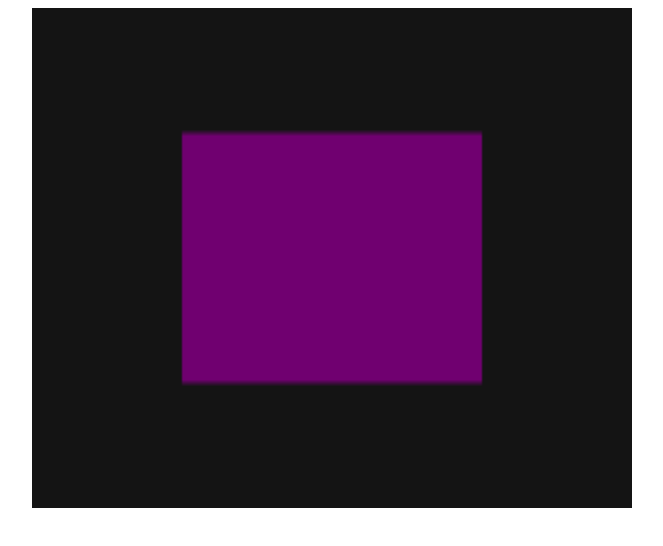
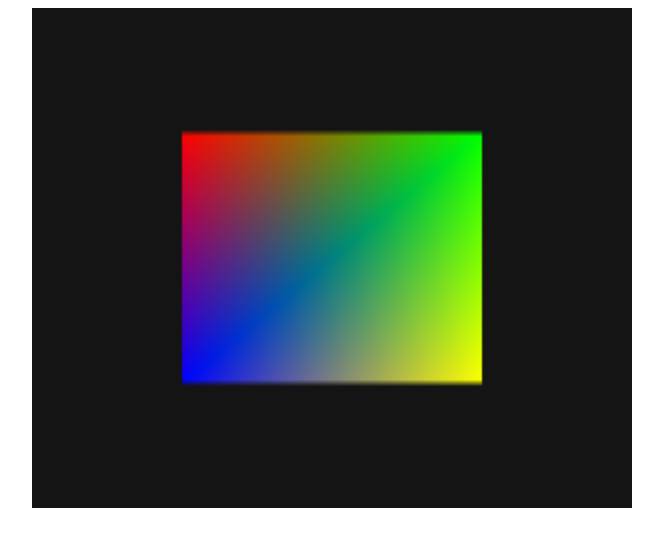
Before and after one commit to Mouri69/WebGL, a plain HTML site: page Square/index.html in a window 1280 px wide. Shown: the whole page, without its empty margins (292-955 px from the left). Drawn offline with Linux system fonts and the light colour scheme.

Commit message:
adding gradient

```diff
--- a/Square/index.html
+++ b/Square/index.html
@@ -8,6 +8,6 @@
 </head>
 <body>
     <canvas id="demo-canvas"></canvas>
-    <script src="script.js"></script>
+    <script src="script2.js"></script>
 </body>
 </html>
--- /dev/null
+++ b/Square/script2.js
@@ -0,0 +1,93 @@
+function showError(message) {
+    console.error(message);  // Logs the error to the console
+    alert(message);          // Optionally shows an alert with the error message
+}
+
+function square() {
+    const canvas = document.getElementById('demo-canvas');
+    if (!canvas) {
+        showError('Cannot get the canvas');
+        return;
+    }
+    const gl = canvas.getContext('webgl2');
+    if (!gl) {
+        showError('This browser does not support WebGL2');
+        return;
+    }
+
+    gl.clearColor(0.08, 0.08, 0.08, 1.0);
+    gl.clear(gl.COLOR_BUFFER_BIT);
+    gl.clear(gl.DEPTH_BUFFER_BIT);
+
+    const squareVertices = [
+        // Positions      // Colors
+        -0.5,  0.5,       1.0, 0.0, 0.0,  // Top Left - Red
+         0.5,  0.5,       0.0, 1.0, 0.0,  // Top Right - Green
+        -0.5, -0.5,       0.0, 0.0, 1.0,  // Bottom Left - Blue
+
+         0.5,  0.5,       0.0, 1.0, 0.0,  // Top Right - Green
+         0.5, -0.5,       1.0, 1.0, 0.0,  // Bottom Right - Yellow
+        -0.5, -0.5,       0.0, 0.0, 1.0   // Bottom Left - Blue
+    ];
+
+    const squareVerticesBuffer = new Float32Array(squareVertices);
+    const squareBuffer = gl.createBuffer();
+
+    gl.bindBuffer(gl.ARRAY_BUFFER, squareBuffer);
+    gl.bufferData(gl.ARRAY_BUFFER, squareVerticesBuffer, gl.STATIC_DRAW);
+
+    const VertexShaderSourceCode = `#version 300 es
+    precision mediump float;
+
+    in vec2 vertexPosition;
+    in vec3 vertexColor;
+
+    out vec3 fragColor; //Passes this color data to the fragment shader.
+
+    void main() {
+        gl_Position = vec4(vertexPosition, 0.0, 1.0);
+        fragColor = vertexColor;
+    }`;
+
+    const vertexShader = gl.createShader(gl.VERTEX_SHADER);
+    gl.shaderSource(vertexShader, VertexShaderSourceCode);
+    gl.compileShader(vertexShader);
+
+    const FragmentShaderSourceCode = `#version 300 es
+    precision mediump float;
+
+    in vec3 fragColor;
+    out vec4 outputColor;
+
+    void main() {
+        outputColor = vec4(fragColor, 1.0);
+    }`;
+
+    const fragmentShader = gl.createShader(gl.FRAGMENT_SHADER);
+    gl.shaderSource(fragmentShader, FragmentShaderSourceCode);
+    gl.compileShader(fragmentShader);
+
+    const squareShaderProgram = gl.createProgram();
+    gl.attachShader(squareShaderProgram, vertexShader);
+    gl.attachShader(squareShaderProgram, fragmentShader);
+    gl.linkProgram(squareShaderProgram);
+
+    const vertexPositionLocation = gl.getAttribLocation(squareShaderProgram, 'vertexPosition');
+    const vertexColorLocation = gl.getAttribLocation(squareShaderProgram, 'vertexColor');
+
+    gl.useProgram(squareShaderProgram);
+
+    gl.enableVertexAttribArray(vertexPositionLocation);
+    gl.vertexAttribPointer(vertexPositionLocation, 2, gl.FLOAT, false, 5 * Float32Array.BYTES_PER_ELEMENT, 0);
+
+    gl.enableVertexAttribArray(vertexColorLocation);
+    gl.vertexAttribPointer(vertexColorLocation, 3, gl.FLOAT, false, 5 * Float32Array.BYTES_PER_ELEMENT, 2 * Float32Array.BYTES_PER_ELEMENT);
+
+    gl.drawArrays(gl.TRIANGLES, 0, 6);
+}
+
+try {
+    square();
+} catch (e) {
+    showError(`Uncaught JavaScript error: ${e}`);
+}
```
